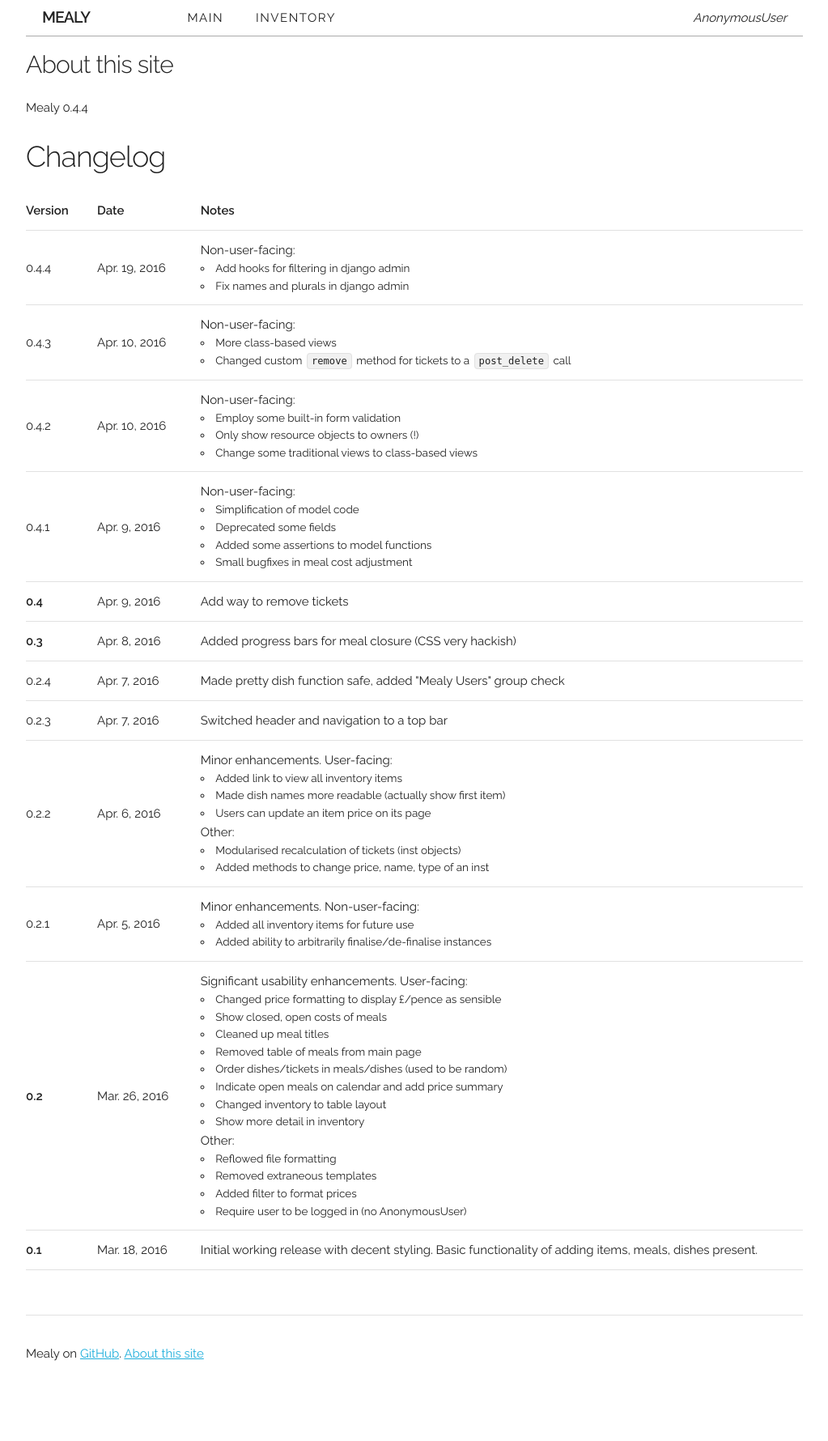
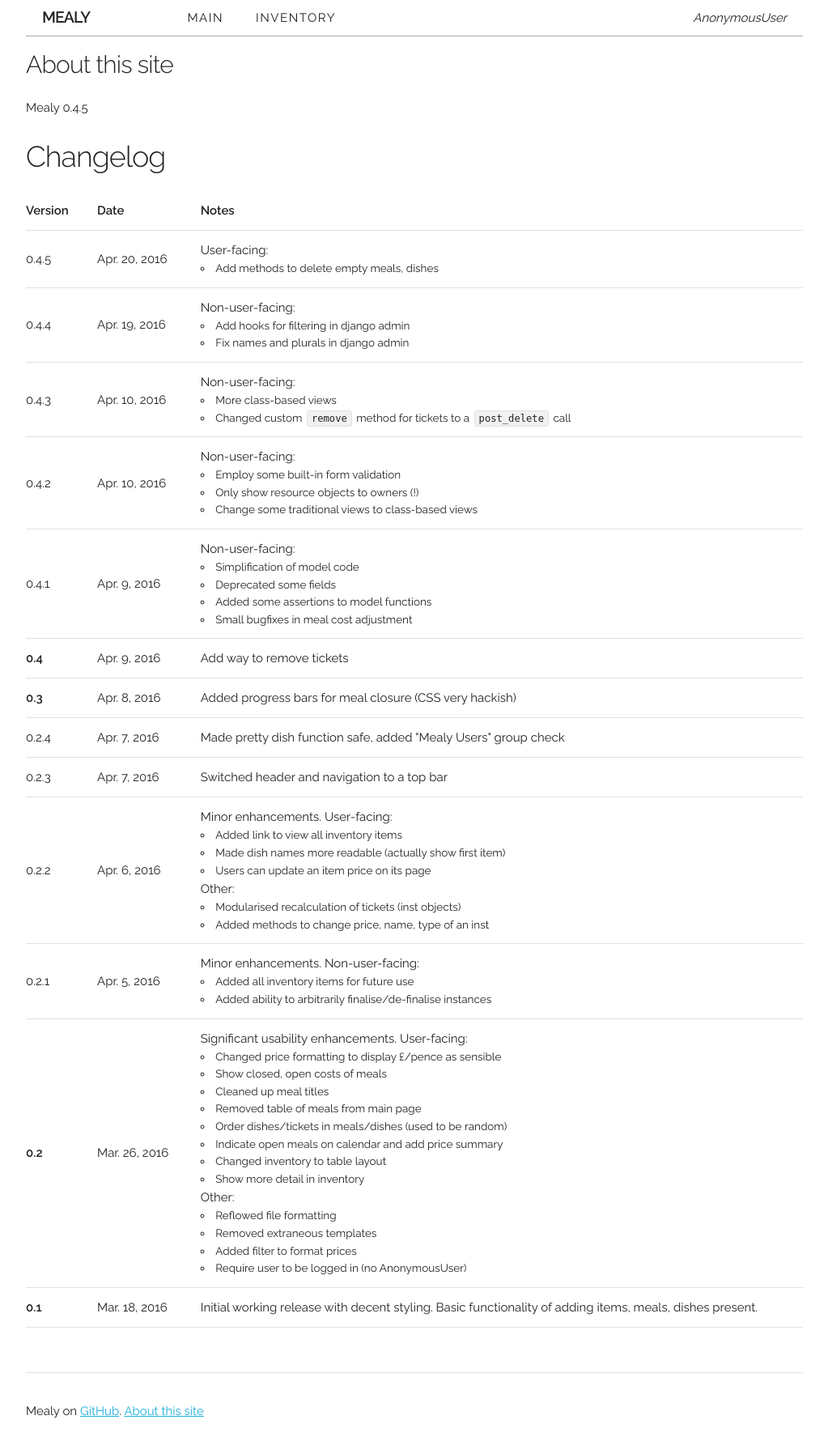
Before and after one commit to nw0/mealy, a Django app: template templates/mealy/about.html in a window 1280 px wide. Shown: the whole page at 81% size, without its empty margins (128-1151 px from the left). Before the commit the page ends 1681 px from the top, so only its background shows below. Run offline with Django 3.2, Linux system fonts and the light colour scheme; the template is opened without the code that fills it, so the values that code supplies are empty; some libraries are stand-ins or nearby versions.

Commit message:
dish: delete: add method to delete meals

```diff
--- a/templates/mealy/about.html
+++ b/templates/mealy/about.html
@@ -3,7 +3,7 @@
 {% block content %}
 <div class="twelve columns">
   <h4>About this site</h4>
-  <p>Mealy 0.4.4</p>
+  <p>Mealy 0.4.5</p>
 
   <h3>Changelog</h3>
   <table class="u-full-width">
@@ -12,6 +12,15 @@
         <th>Version</th>
         <th>Date</th>
         <th>Notes</th>
+      </tr>
+      <tr>
+        <td>0.4.5</td>
+        <td>Apr. 20, 2016</td>
+        <td>User-facing:
+          <ul>
+            <li>Add methods to delete empty meals, dishes</li>
+          </ul>
+        </td>
       </tr>
       <tr>
         <td>0.4.4</td>
--- a/templates/mealy/dish_detail.html
+++ b/templates/mealy/dish_detail.html
@@ -23,6 +23,10 @@
   </ol>
   {% else %}
   <p>There are no tickets associated with this meal.</p>
+  <form action="{% url 'mealy:dish_delete' object.id %}" method="post">
+    {% csrf_token %}
+    <input type="submit" value="Delete dish"/>
+  </form>
   {% endif %}
 </div>
 <div class="four columns">
--- a/urls.py
+++ b/urls.py
@@ -27,6 +27,11 @@ urlpatterns = [
     url (   r'^meal/(?P<meal_id>\d+)/dish/new/$',
             views.NewDish.as_view(),
             name="add_dish"
+        ),
+
+    url (   r'^dish/(?P<pk>\d+)/del/$',
+            views.DeleteDish.as_view(),
+            name="dish_delete"
         ),
 
     url (   r'^dish/(?P<pk>\d+)/$',
```
Also changed, not shown: views.py (+16 -0 lines).
